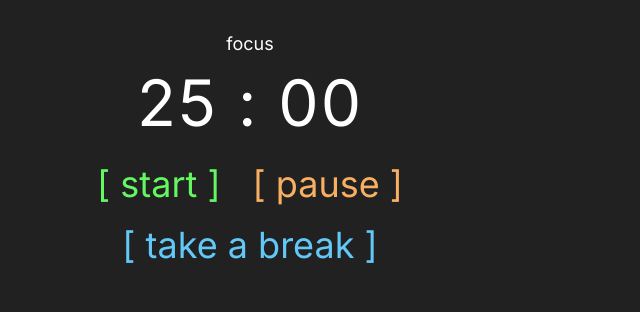
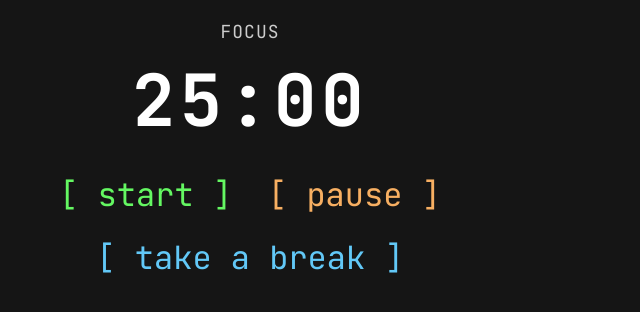
Before and after one commit to DylanBT928/lockt-in, a browser extension: page lockt-in/index.html in a window 1280 px wide. Shown: the whole page, without its empty margins (0-640 px from the left). Drawn offline with Linux system fonts and the light colour scheme.

Commit message:
improve ui

```diff
--- a/lockt-in/style.css
+++ b/lockt-in/style.css
@@ -1,4 +1,4 @@
-@import url("https://fonts.googleapis.com/css2?family=Inter:wght@400;700&display=swap");
+@import url("https://fonts.googleapis.com/css2?family=JetBrains+Mono:wght@400;700&display=swap");
 
 html,
 body {
@@ -6,14 +6,13 @@ body {
   height: 300px;
   margin: 0;
   padding: 0;
-  font-family: "Inter", sans-serif;
-  background-color: #212121;
+  font-family: "JetBrains Mono", monospace;
+  background-color: #151515;
+  color: #ffffff;
 }
 
 #timer {
-  color: white;
   padding: 20px;
-  border-radius: 8px;
   text-align: center;
   width: 100%;
   height: 100%;
@@ -27,27 +26,31 @@ body {
 .session-type {
   font-size: 18px;
   margin-bottom: 10px;
-  color: white;
+  color: #cccccc;
+  letter-spacing: 1px;
+  text-transform: uppercase;
 }
 
 .time-display {
-  font-size: 64px;
-  margin-bottom: 20px;
-  letter-spacing: 2px;
+  font-size: 72px;
+  margin-bottom: 24px;
+  letter-spacing: 4px;
+  font-weight: 700;
 }
 
 .controls {
   display: flex;
-  gap: 20px;
-  margin-bottom: 15px;
+  gap: 24px;
+  margin-bottom: 18px;
 }
 
 button {
   background: none;
   border: none;
   font-family: inherit;
-  font-size: 36px;
+  font-size: 32px;
   cursor: pointer;
+  transition: color 0.2s ease;
 }
 
 .start-btn {
@@ -61,3 +64,9 @@ button {
 .break-btn {
   color: #62c8f7;
 }
+
+.start-btn:hover,
+.pause-btn:hover,
+.break-btn:hover {
+  color: #ffffff;
+}
```
Also changed, not shown: lockt-in/index.html (+1 -1 lines).
